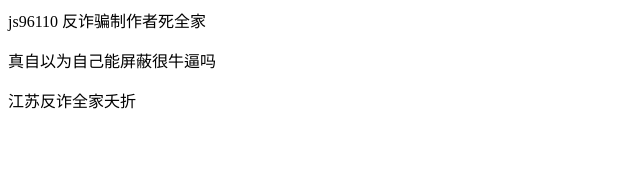
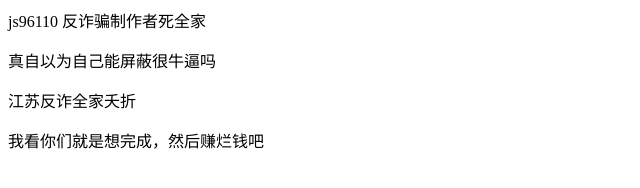
Before and after one commit to nkqa/fxxxjsantifraud, a plain HTML site: page index.html in a window 1280 px wide. Shown: the whole page, without its empty margins (0-640 px from the left). Drawn offline with Linux system fonts and the light colour scheme.

Commit message:
更新 index.html

```diff
--- a/index.html
+++ b/index.html
@@ -2,3 +2,4 @@
 <p>js96110 反诈骗制作者死全家</p>
 <p>真自以为自己能屏蔽很牛逼吗</p>
 <p>江苏反诈全家夭折</p>
+<p>我看你们就是想完成，然后赚烂钱吧</p>
```
